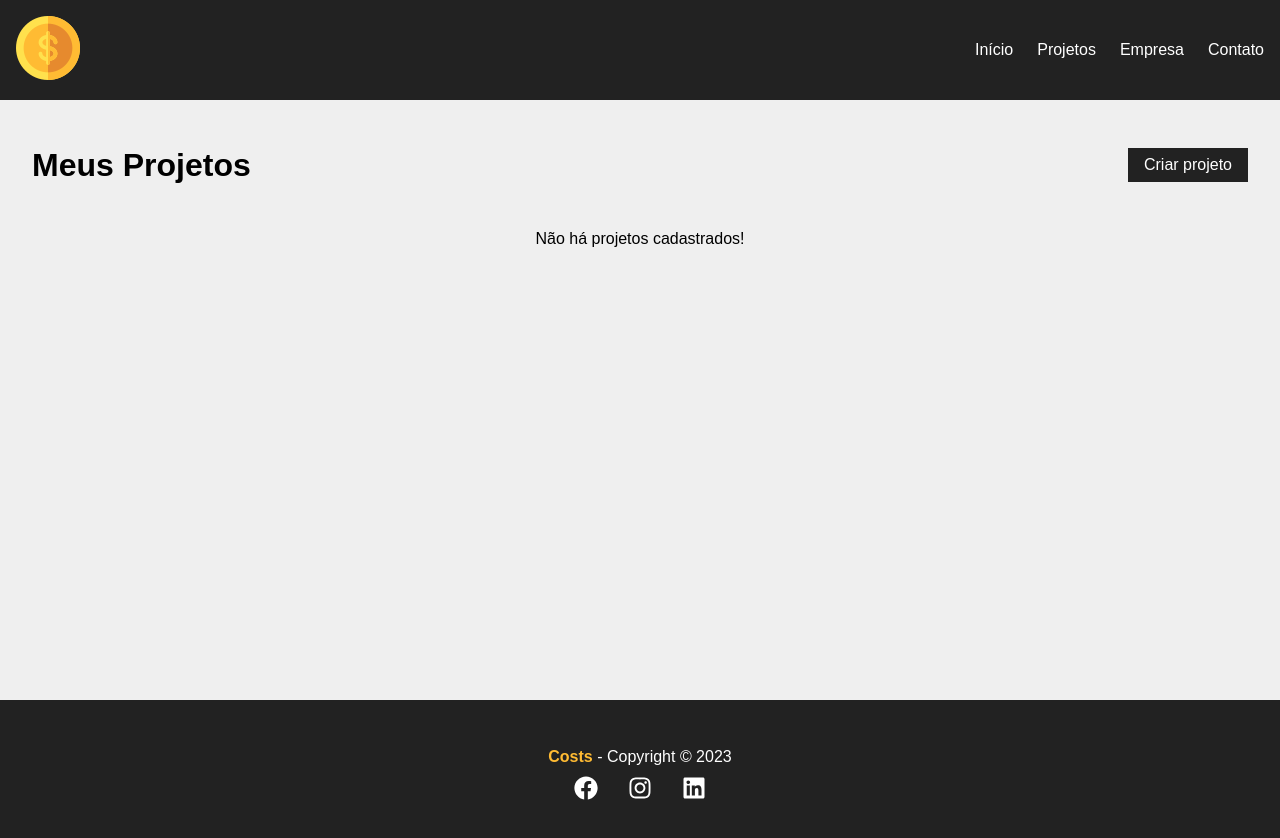
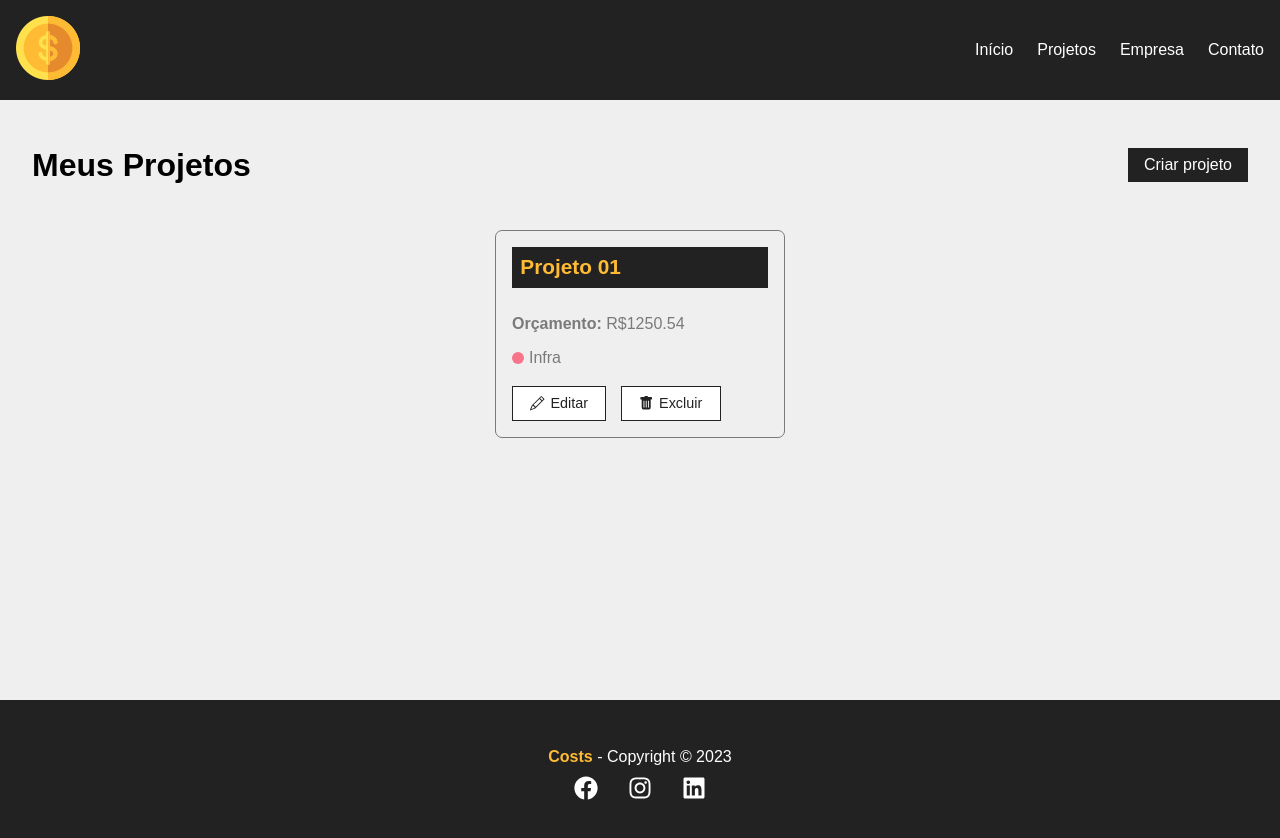
Before and after one commit to aleanrocha/react, a React (Vite) app in the folder costs/: page /Projects in a window 1280 px wide. Shown: the top 838 px of the page. Built offline with nearby package versions, Linux system fonts and the light colour scheme; data requests are answered from the project's data file; the HTML template or start-up script is replaced by a standard one.

Commit message:
criando pagina de edicao de dados

```diff
--- a/costs/db.json
+++ b/costs/db.json
@@ -1,5 +1,19 @@
 {
-  "projects": [],
+  "projects": [
+    {
+      "project_name": "Projeto 01",
+      "project_budget": "1250.54",
+      "category": {
+        "id": [
+          "1"
+        ],
+        "name": "Infra"
+      },
+      "costs": 0,
+      "services": [],
+      "id": 1
+    }
+  ],
   "categories": [
     {
       "id": 1,
--- a/costs/src/App.jsx
+++ b/costs/src/App.jsx
@@ -1,4 +1,4 @@
-import { BrowserRouter as Router, Routes, Route, Link } from 'react-router-dom'
+import { BrowserRouter as Router, Routes, Route } from 'react-router-dom'
 import { useState } from 'react'
 
 import Container from './components/layout/Container'
@@ -8,6 +8,7 @@
 import Projects from './components/pages/Projects'
 import Contact from './components/pages/Contact'
 import NewProject from './components/pages/NewProject'
+import Project from './components/pages/Project'
 
 import NavBar from './components/layout/NavBar'
 import Footer from './components/layout/Footer'
@@ -23,6 +24,7 @@
           <Route path='/Company' element={<Company />} />
           <Route path='/Contact' element={<Contact />} />
           <Route path='/NewProject' element={<NewProject />} />
+          <Route path='/Project/:id' element={<Project />} />
         </Routes>
       </Container>
       <Footer />
--- /dev/null
+++ b/costs/src/components/pages/Project.jsx
@@ -0,0 +1,27 @@
+import styles from './Project.module.css'
+import { useParams } from 'react-router-dom'
+import { useState, useEffect } from 'react'
+
+const Project = () => {
+  const { id } = useParams()
+  const [project, setProject] = useState([])
+
+  useEffect(() => {
+    fetch(`http://localhost:5000/projects/${id}`, {
+      method: 'GET',
+      headers: {'Content-Type': 'application/json'}
+    })
+    .then(res => res.json())
+    .then(data => {
+      console.log(data)
+      setProject(data)
+    }).catch(err => console.log(err))
+  }, [id])
+
+  return (
+    <div>
+      {project.project_name}
+    </div>
+  )
+}
+export default Project
--- a/costs/src/components/project/ProjectCard.jsx
+++ b/costs/src/components/project/ProjectCard.jsx
@@ -16,7 +16,7 @@
         <span className={`${styles[category.toLowerCase()]}`}></span> {category}
       </p>
       <div className={styles.project_card_options}>
-        <Link to='/'>
+        <Link to={`/Project/${id}`}>
           <BsPencil /> Editar
         </Link>
         <button onClick={remove}>
```
Also changed, not shown: costs/src/components/pages/Project.module.css (added).
